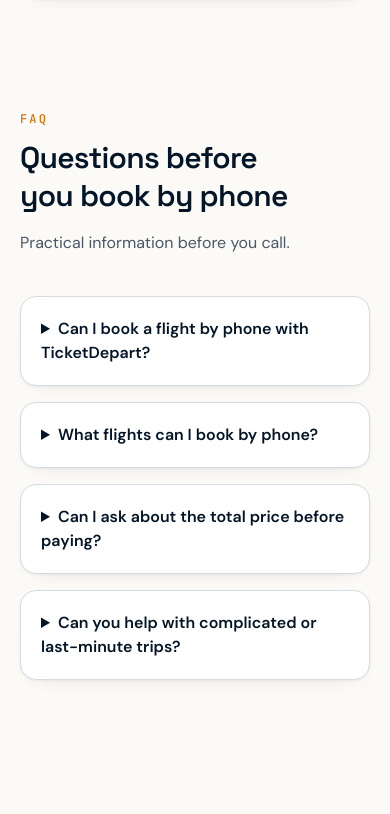
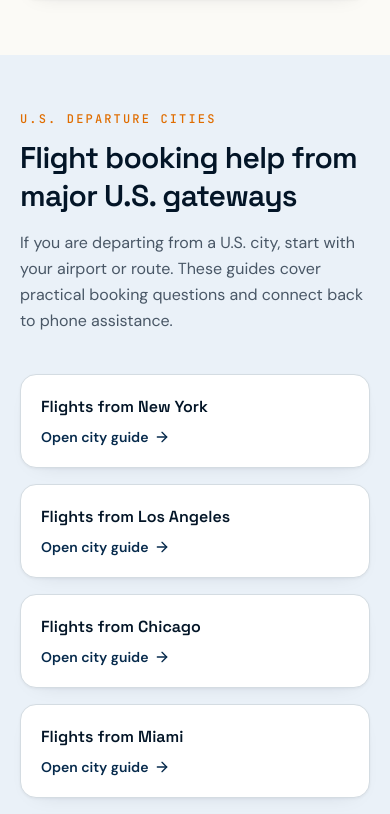
Before and after one commit to gauravpabbun1989-spec/td-2-2026, a React (Vite) app in the folder src/frontend/: page /book-a-flight-by-phone in a window 390 px wide. Shown: the part 4401-5215 px from the top of the page. Built offline with nearby package versions, Linux system fonts and the light colour scheme; what @caffeineai/core-infrastructure would draw is missing.

Commit message:
growth: connect phone booking page to U.S. gateway clusters

```diff
--- a/src/frontend/src/pages/BookAFlightByPhonePage.tsx
+++ b/src/frontend/src/pages/BookAFlightByPhonePage.tsx
@@ -317,6 +317,40 @@ export function BookAFlightByPhonePage() {
         </div>
       </div>
 
+      <Section tone="muted" ocid="book_flight_phone.us_gateways">
+        <SectionHeading
+          eyebrow="U.S. departure cities"
+          title="Flight booking help from major U.S. gateways"
+          description="If you are departing from a U.S. city, start with your airport or route. These guides cover practical booking questions and connect back to phone assistance."
+        />
+        <div className="mx-auto mt-10 grid max-w-5xl gap-4 sm:grid-cols-2 lg:grid-cols-4">
+          {[
+            ["New York", "/flights-from-new-york"],
+            ["Los Angeles", "/flights-from-los-angeles"],
+            ["Chicago", "/flights-from-chicago"],
+            ["Miami", "/flights-from-miami"],
+            ["Atlanta", "/flights-from-atlanta"],
+            ["Dallas", "/flights-from-dallas"],
+            ["Orlando", "/flights-from-orlando"],
+            ["San Francisco", "/flights-from-san-francisco"],
+          ].map(([label, to]) => (
+            <Link
+              key={to}
+              to={to}
+              className="group rounded-2xl border border-border bg-card p-5 shadow-subtle transition-smooth hover:shadow-elevated"
+            >
+              <span className="font-display text-base font-semibold text-foreground">
+                Flights from {label}
+              </span>
+              <span className="mt-2 flex items-center gap-1.5 text-sm font-semibold text-primary">
+                Open city guide
+                <ArrowRight aria-hidden="true" className="size-4 transition-smooth group-hover:translate-x-0.5" />
+              </span>
+            </Link>
+          ))}
+        </div>
+      </Section>
+
       <Section tone="paper" ocid="book_flight_phone.faq">
         <SectionHeading
           eyebrow="FAQ"
```
